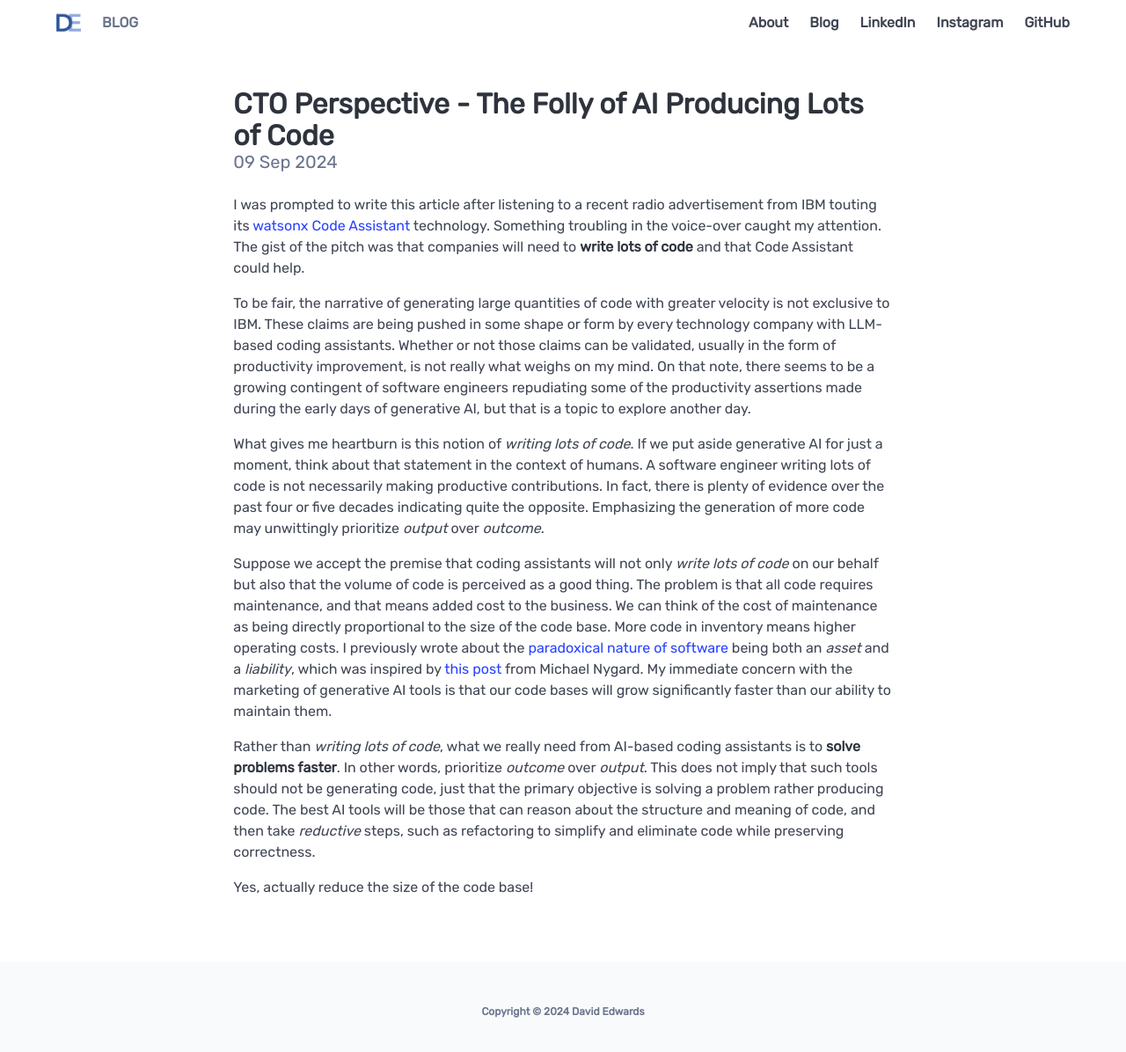
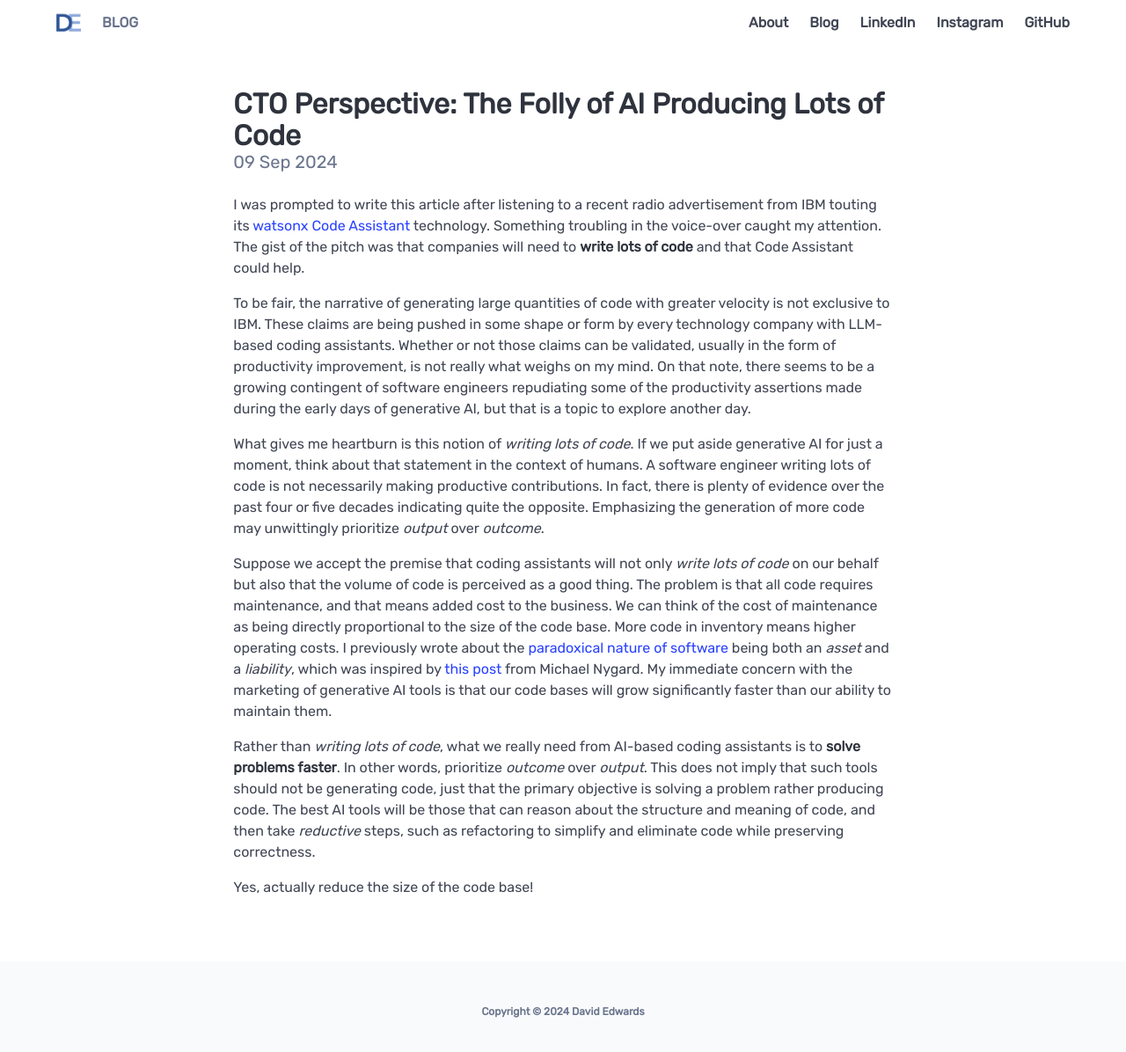
Before and after one commit to davidledwards/davidledwards.github.io, a Jekyll site: the page built from _posts/2024-09-09-cto-perspective-folly-of-ai-producing-lots-of-code.md, in a window 1280 px wide and 1255 px high. Shown: the top 1196 px of the window at 88% size. Built offline with Jekyll 4.4.1, drawn with Linux system fonts in a browser that asks for light colours.

```diff
--- a/_posts/2024-09-09-cto-perspective-folly-of-ai-producing-lots-of-code.md
+++ b/_posts/2024-09-09-cto-perspective-folly-of-ai-producing-lots-of-code.md
@@ -1,7 +1,7 @@
 ---
 layout: post
 title: Blog
-topic: CTO Perspective - The Folly of AI Producing Lots of Code
+topic: 'CTO Perspective: The Folly of AI Producing Lots of Code'
 date: 2024-09-09
 ---
 <div class="content" markdown="1">
```
